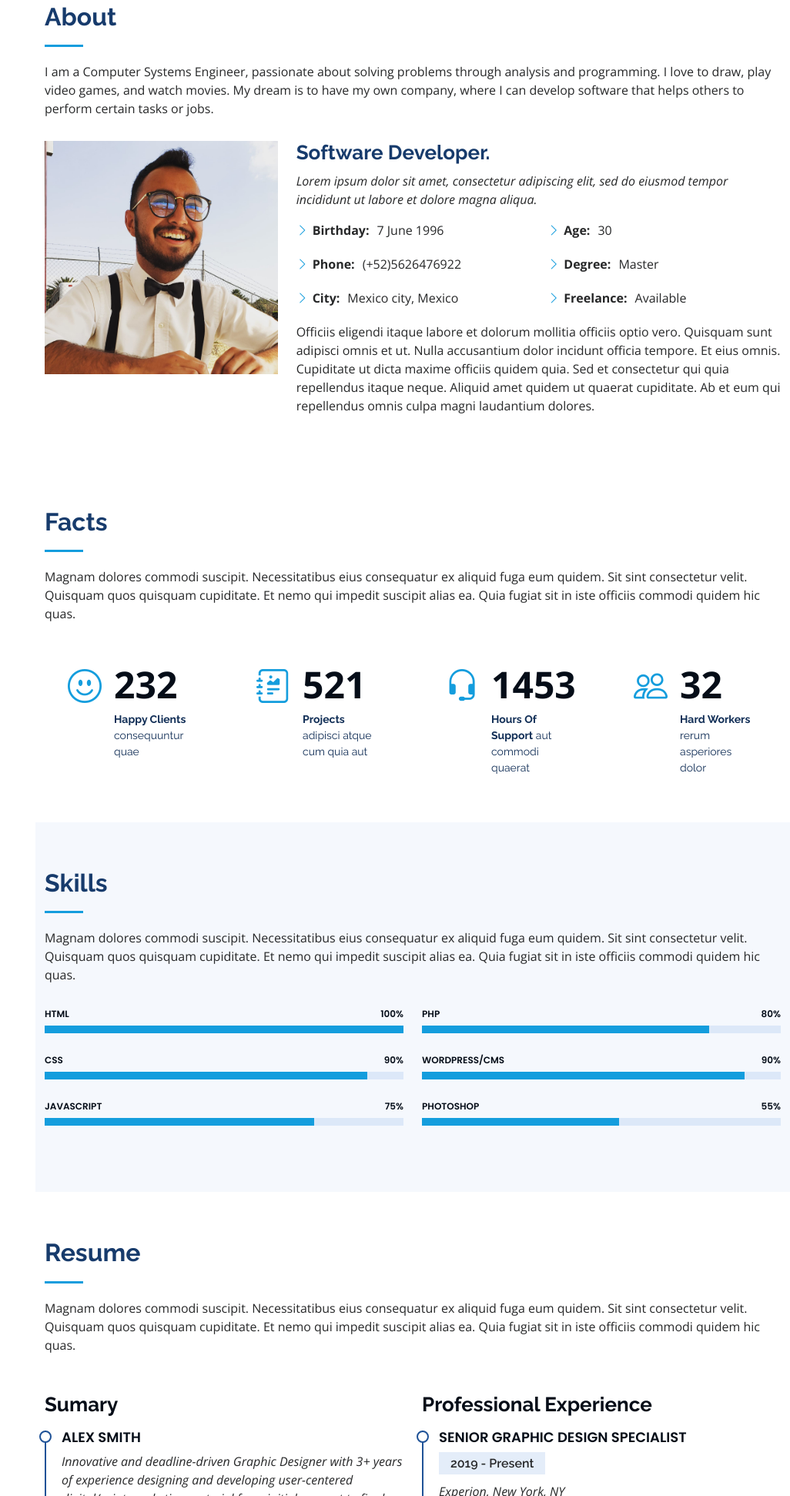
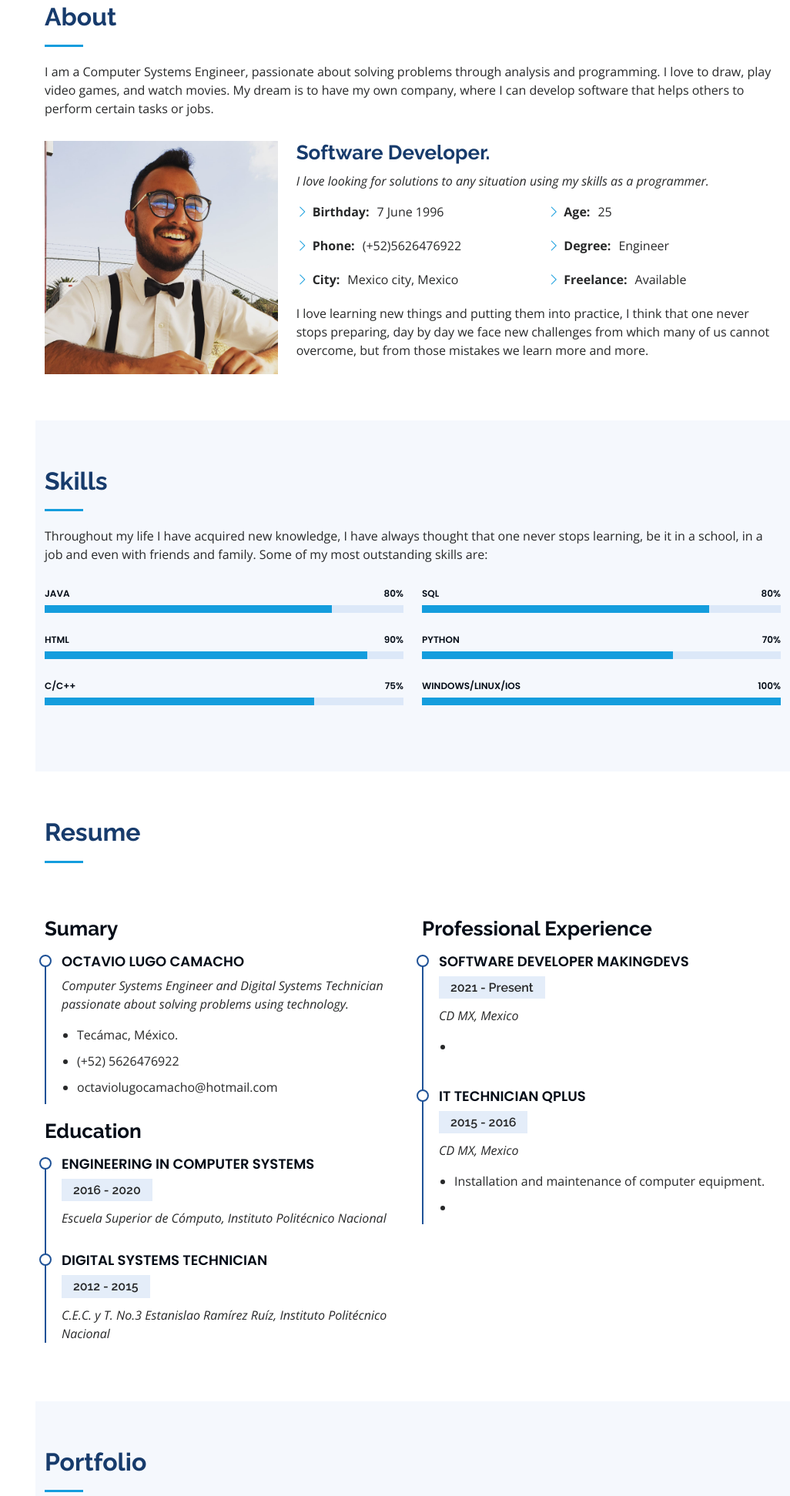
Before and after one commit to OctavioLugoCamacho/octaviolugocamacho.github.io, a plain HTML site: page index.html in a window 1280 px wide. Shown: the part 857-2800 px from the top of the page at 77% size, without its empty margins (254-1280 px from the left). Drawn offline with nearby package versions, Linux system fonts and the light colour scheme.

Commit message:
Add information

```diff
--- a/index.html
+++ b/index.html
@@ -5,7 +5,7 @@
   <meta charset="utf-8">
   <meta content="width=device-width, initial-scale=1.0" name="viewport">
 
-  <title>Octavio lugo</title>
+  <title>Octavio Lugo</title>
   <meta content="" name="description">
   <meta content="" name="keywords">
 
@@ -71,7 +71,7 @@
   <section id="hero" class="d-flex flex-column justify-content-center align-items-center">
     <div class="hero-container" data-aos="fade-in">
       <h1>Octavio lugo</h1>
-      <p>I'm <span class="typed" data-typed-items="Computer Systems Engineer, Digital Systems Technician"></span></p>
+      <p>I'm a <span class="typed" data-typed-items="Computer Systems Engineer, Digital Systems Technician"></span></p>
     </div>
   </section><!-- End Hero -->
 
@@ -93,8 +93,7 @@
           <div class="col-lg-8 pt-4 pt-lg-0 content" data-aos="fade-left">
             <h3> Software Developer.</h3>
             <p class="fst-italic">
-              Lorem ipsum dolor sit amet, consectetur adipiscing elit, sed do eiusmod tempor incididunt ut labore et dolore
-              magna aliqua.
+              I love looking for solutions to any situation using my skills as a programmer.
             </p>
             <div class="row">
               <div class="col-lg-6">
@@ -106,15 +105,14 @@
               </div>
               <div class="col-lg-6">
                 <ul>
-                  <li><i class="bi bi-chevron-right"></i> <strong>Age:</strong> <span>30</span></li>
-                  <li><i class="bi bi-chevron-right"></i> <strong>Degree:</strong> <span>Master</span></li>
+                  <li><i class="bi bi-chevron-right"></i> <strong>Age:</strong> <span>25</span></li>
+                  <li><i class="bi bi-chevron-right"></i> <strong>Degree:</strong> <span>Engineer</span></li>
                   <li><i class="bi bi-chevron-right"></i> <strong>Freelance:</strong> <span>Available</span></li>
                 </ul>
               </div>
             </div>
             <p>
-              Officiis eligendi itaque labore et dolorum mollitia officiis optio vero. Quisquam sunt adipisci omnis et ut. Nulla accusantium dolor incidunt officia tempore. Et eius omnis.
-              Cupiditate ut dicta maxime officiis quidem quia. Sed et consectetur qui quia repellendus itaque neque. Aliquid amet quidem ut quaerat cupiditate. Ab et eum qui repellendus omnis culpa magni laudantium dolores.
+              I love learning new things and putting them into practice, I think that one never stops preparing, day by day we face new challenges from which many of us cannot overcome, but from those mistakes we learn more and more.
             </p>
           </div>
         </div>
@@ -122,7 +120,7 @@
       </div>
     </section><!-- End About Section -->
 
-    <!-- ======= Facts Section ======= -->
+    <!-- ======= Facts Section =======
     <section id="facts" class="facts">
       <div class="container">
 
@@ -168,7 +166,7 @@
         </div>
 
       </div>
-    </section><!-- End Facts Section -->
+    </section>End Facts Section -->
 
     <!-- ======= Skills Section ======= -->
     <section id="skills" class="skills section-bg">
@@ -176,7 +174,7 @@
 
         <div class="section-title">
           <h2>Skills</h2>
-          <p>Magnam dolores commodi suscipit. Necessitatibus eius consequatur ex aliquid fuga eum quidem. Sit sint consectetur velit. Quisquam quos quisquam cupiditate. Et nemo qui impedit suscipit alias ea. Quia fugiat sit in iste officiis commodi quidem hic quas.</p>
+          <p>Throughout my life I have acquired new knowledge, I have always thought that one never stops learning, be it in a school, in a job and even with friends and family. Some of my most outstanding skills are:</p>
         </div>
 
         <div class="row skills-content">
@@ -184,21 +182,21 @@
           <div class="col-lg-6" data-aos="fade-up">
 
             <div class="progress">
-              <span class="skill">HTML <i class="val">100%</i></span>
+              <span class="skill">Java <i class="val">80%</i></span>
               <div class="progress-bar-wrap">
-                <div class="progress-bar" role="progressbar" aria-valuenow="100" aria-valuemin="0" aria-valuemax="100"></div>
+                <div class="progress-bar" role="progressbar" aria-valuenow="80" aria-valuemin="0" aria-valuemax="100"></div>
               </div>
             </div>
 
             <div class="progress">
-              <span class="skill">CSS <i class="val">90%</i></span>
+              <span class="skill">HTML <i class="val">90%</i></span>
               <div class="progress-bar-wrap">
                 <div class="progress-bar" role="progressbar" aria-valuenow="90" aria-valuemin="0" aria-valuemax="100"></div>
               </div>
             </div>
 
             <div class="progress">
-              <span class="skill">JavaScript <i class="val">75%</i></span>
+              <span class="skill">C/C++ <i class="val">75%</i></span>
               <div class="progress-bar-wrap">
                 <div class="progress-bar" role="progressbar" aria-valuenow="75" aria-valuemin="0" aria-valuemax="100"></div>
               </div>
@@ -209,23 +207,23 @@
           <div class="col-lg-6" data-aos="fade-up" data-aos-delay="100">
 
             <div class="progress">
-              <span class="skill">PHP <i class="val">80%</i></span>
+              <span class="skill">SQL <i class="val">80%</i></span>
               <div class="progress-bar-wrap">
                 <div class="progress-bar" role="progressbar" aria-valuenow="80" aria-valuemin="0" aria-valuemax="100"></div>
               </div>
             </div>
 
             <div class="progress">
-              <span class="skill">WordPress/CMS <i class="val">90%</i></span>
+              <span class="skill">Python <i class="val">70%</i></span>
               <div class="progress-bar-wrap">
-                <div class="progress-bar" role="progressbar" aria-valuenow="90" aria-valuemin="0" aria-valuemax="100"></div>
+                <div class="progress-bar" role="progressbar" aria-valuenow="70" aria-valuemin="0" aria-valuemax="100"></div>
               </div>
             </div>
 
             <div class="progress">
-              <span class="skill">Photoshop <i class="val">55%</i></span>
+              <span class="skill">Windows/Linux/IOS <i class="val">100%</i></span>
               <div class="progress-bar-wrap">
-                <div class="progress-bar" role="progressbar" aria-valuenow="55" aria-valuemin="0" aria-valuemax="100"></div>
+                <div class="progress-bar" role="progressbar" aria-valuenow="100" aria-valuemin="0" aria-valuemax="100"></div>
               </div>
             </div>
 
@@ -242,58 +240,50 @@
 
         <div class="section-title">
           <h2>Resume</h2>
-          <p>Magnam dolores commodi suscipit. Necessitatibus eius consequatur ex aliquid fuga eum quidem. Sit sint consectetur velit. Quisquam quos quisquam cupiditate. Et nemo qui impedit suscipit alias ea. Quia fugiat sit in iste officiis commodi quidem hic quas.</p>
         </div>
 
         <div class="row">
           <div class="col-lg-6" data-aos="fade-up">
             <h3 class="resume-title">Sumary</h3>
             <div class="resume-item pb-0">
-              <h4>Alex Smith</h4>
-              <p><em>Innovative and deadline-driven Graphic Designer with 3+ years of experience designing and developing user-centered digital/print marketing material from initial concept to final, polished deliverable.</em></p>
+              <h4>Octavio Lugo Camacho</h4>
+              <p><em>Computer Systems Engineer and Digital Systems Technician passionate about solving problems using technology.</em></p>
               <ul>
-                <li>Portland par 127,Orlando, FL</li>
-                <li>(123) 456-7891</li>
-                <li>alice.barkley@example.com</li>
+                <li>Tecámac, México.</li>
+                <li>(+52) 5626476922</li>
+                <li>octaviolugocamacho@hotmail.com</li>
               </ul>
             </div>
 
             <h3 class="resume-title">Education</h3>
             <div class="resume-item">
-              <h4>Master of Fine Arts &amp; Graphic Design</h4>
-              <h5>2015 - 2016</h5>
-              <p><em>Rochester Institute of Technology, Rochester, NY</em></p>
-              <p>Qui deserunt veniam. Et sed aliquam labore tempore sed quisquam iusto autem sit. Ea vero voluptatum qui ut dignissimos deleniti nerada porti sand markend</p>
+              <h4>Engineering in Computer Systems</h4>
+              <h5>2016 - 2020</h5>
+              <p><em>Escuela Superior de Cómputo, Instituto Politécnico Nacional</em></p>
             </div>
             <div class="resume-item">
-              <h4>Bachelor of Fine Arts &amp; Graphic Design</h4>
-              <h5>2010 - 2014</h5>
-              <p><em>Rochester Institute of Technology, Rochester, NY</em></p>
-              <p>Quia nobis sequi est occaecati aut. Repudiandae et iusto quae reiciendis et quis Eius vel ratione eius unde vitae rerum voluptates asperiores voluptatem Earum molestiae consequatur neque etlon sader mart dila</p>
+              <h4>Digital Systems Technician</h4>
+              <h5>2012 - 2015</h5>
+              <p><em>C.E.C. y T. No.3 Estanislao Ramírez Ruíz, Instituto Politécnico Nacional</em></p>
             </div>
           </div>
           <div class="col-lg-6" data-aos="fade-up" data-aos-delay="100">
             <h3 class="resume-title">Professional Experience</h3>
             <div class="resume-item">
-              <h4>Senior graphic design specialist</h4>
-              <h5>2019 - Present</h5>
-              <p><em>Experion, New York, NY </em></p>
+              <h4>Software Developer MakingDevs</h4>
+              <h5>2021 - Present</h5>
+              <p><em>CD MX, Mexico </em></p>
               <ul>
-                <li>Lead in the design, development, and implementation of the graphic, layout, and production communication materials</li>
-                <li>Delegate tasks to the 7 members of the design team and provide counsel on all aspects of the project. </li>
-                <li>Supervise the assessment of all graphic materials in order to ensure quality and accuracy of the design</li>
-                <li>Oversee the efficient use of production project budgets ranging from $2,000 - $25,000</li>
+                <li></li>
               </ul>
             </div>
             <div class="resume-item">
-              <h4>Graphic design specialist</h4>
-              <h5>2017 - 2018</h5>
-              <p><em>Stepping Stone Advertising, New York, NY</em></p>
+              <h4>IT Technician QPlus</h4>
+              <h5>2015 - 2016</h5>
+              <p><em>CD MX, Mexico</em></p>
               <ul>
-                <li>Developed numerous marketing programs (logos, brochures,infographics, presentations, and advertisements).</li>
-                <li>Managed up to 5 projects or tasks at a given time while under pressure</li>
-                <li>Recommended and consulted with clients on the most appropriate graphic design</li>
-                <li>Created 4+ design presentations and proposals a month for clients and account managers</li>
+                <li>Installation and maintenance of computer equipment.</li>
+                <li></li>
               </ul>
             </div>
           </div>
@@ -554,7 +544,7 @@
 
         <div class="section-title">
           <h2>Contact</h2>
-          <p>Magnam dolores commodi suscipit. Necessitatibus eius consequatur ex aliquid fuga eum quidem. Sit sint consectetur velit. Quisquam quos quisquam cupiditate. Et nemo qui impedit suscipit alias ea. Quia fugiat sit in iste officiis commodi quidem hic quas.</p>
+          <p>Anything I can help you with, you can count on me, I'll leave you my contact information so we can talk for a while.</p>
         </div>
 
         <div class="row" data-aos="fade-in">
@@ -624,7 +614,7 @@
   <footer id="footer">
     <div class="container">
       <div class="copyright">
-        &copy; Copyright <strong><span>iPortfolio</span></strong>
+        &copy; Copyright <strong><span>OctavioLugo</span></strong>
       </div>
       <div class="credits">
         <!-- All the links in the footer should remain intact. -->
```
Also changed, not shown: 5 other files.
